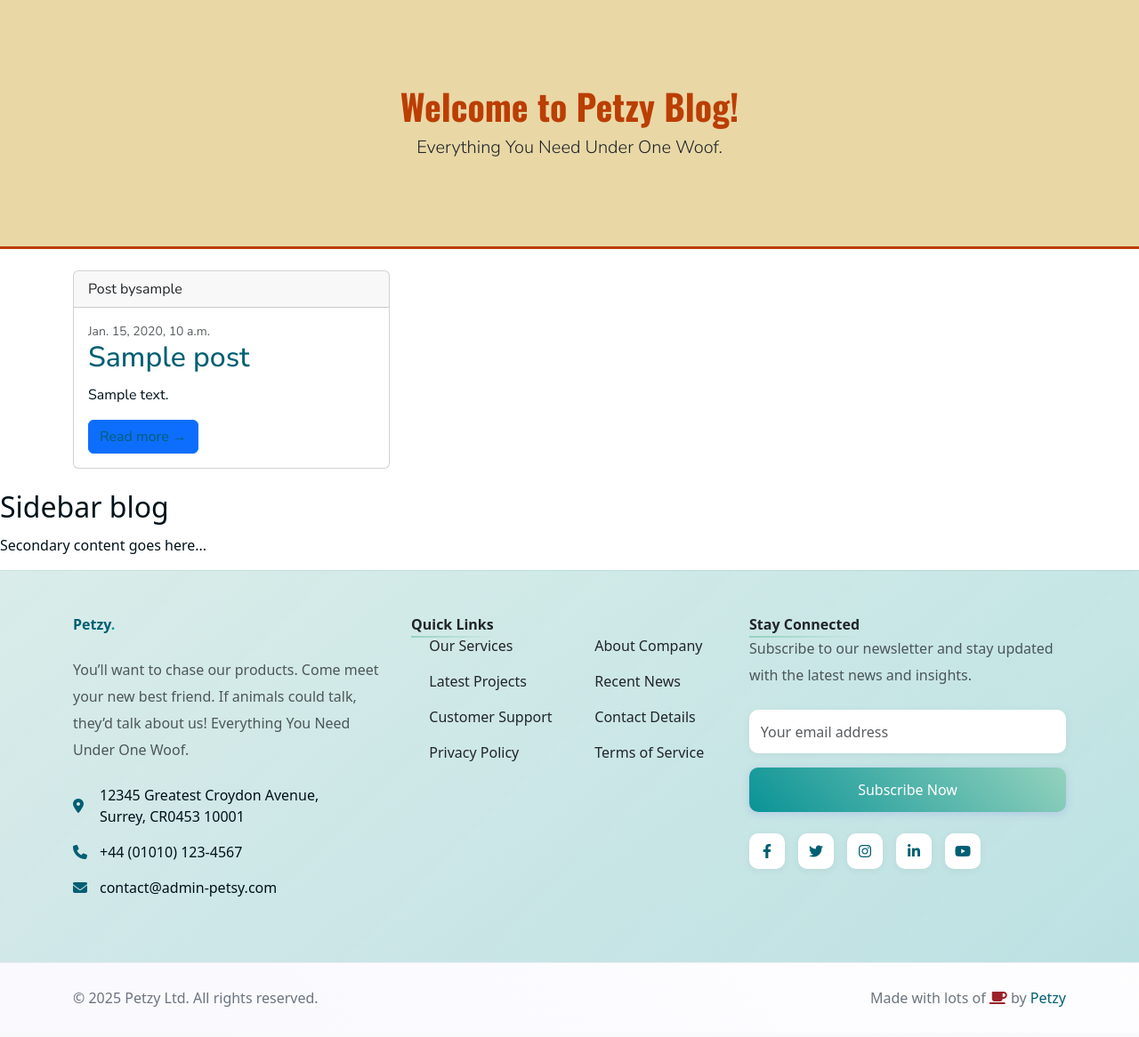
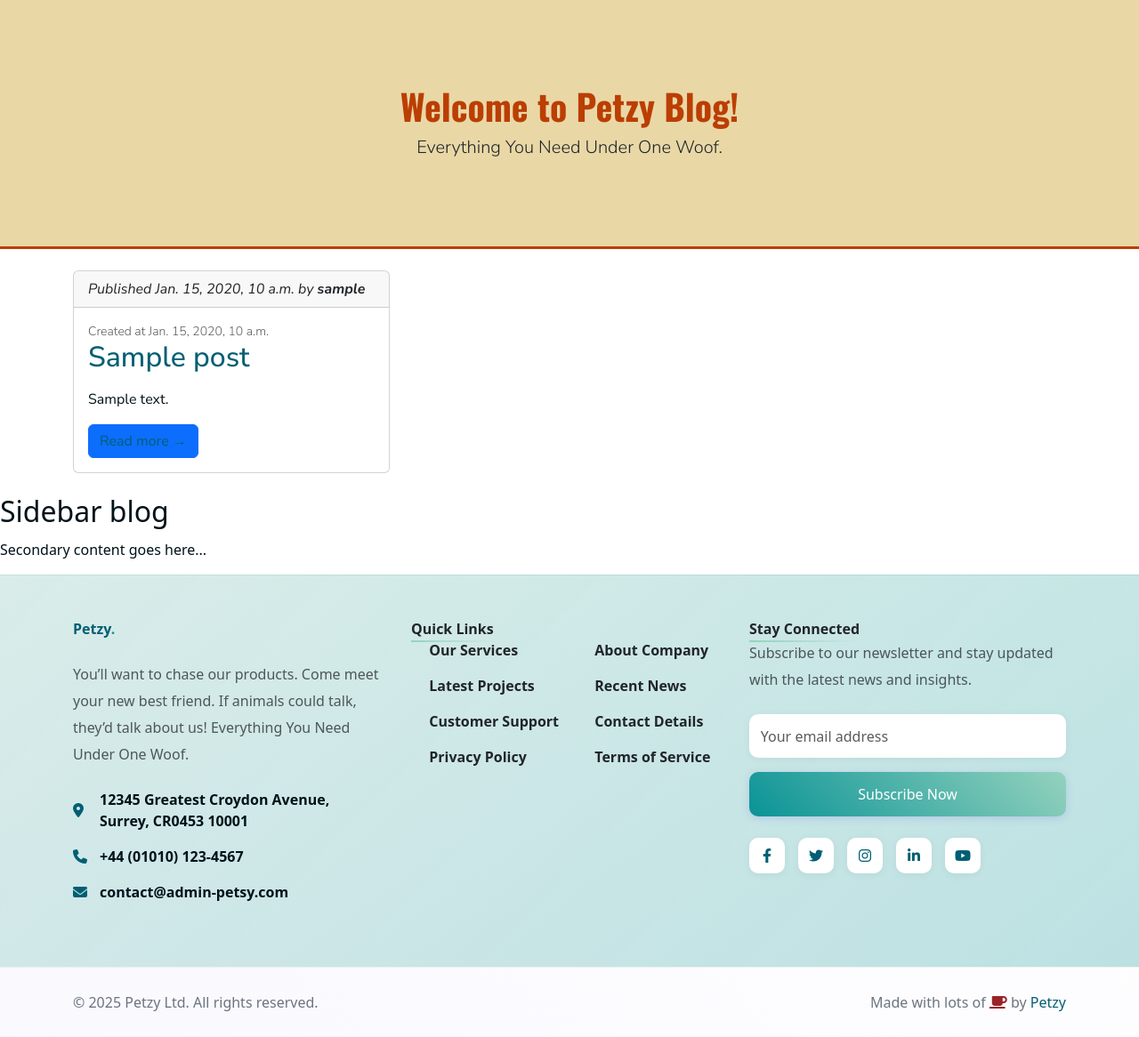
Before and after one commit to johnclamy/petstoreproject, a Django app: page /blog/post/ in a window 1280 px wide. Shown: the part 135-1301 px from the top of the page at 89% size. Before the commit the page ends 1267 px from the top, so only its background shows below. Run offline with Django 5.2, Linux system fonts and the light colour scheme; tables that the repository leaves empty hold one stand-in row (values such as "Sample post"); some libraries are stand-ins or nearby versions.

Commit message:
apply template filters to body of the post

```diff
--- a/blog/templates/blog/post/index.html
+++ b/blog/templates/blog/post/index.html
@@ -19,13 +19,13 @@
 
                     {% for post in data.posts %}
                     <div class="card mb-4">
-                        <div class="card-header">Post by{{ post.author }}</div>
+                        <div class="card-header fw-normal fst-italic">Published {{ post.publish }} by <b class="fw-bold">{{ post.author }}</></div>
                         <div class="card-body">
-                            <div class="small text-muted">{{ post.publish }}</div>
+                            <div class="small text-muted fw-light"> Created at {{ post.created }}</div>
                             <h2 class="card-title">
                                 <a href="{% url 'blog:post.post_detail_page' post.id %}">{{ post.title }}</a>
                             </h2>
-                            <p class="card-text">{{ post.body }}</p>
+                            <p class="card-text py-0">{{ post.body|truncatewords:30|linebreaks }}</p>
                             <a class="btn btn-primary" href="#!">Read more →</a>
                         </div>
                     </div>
```
